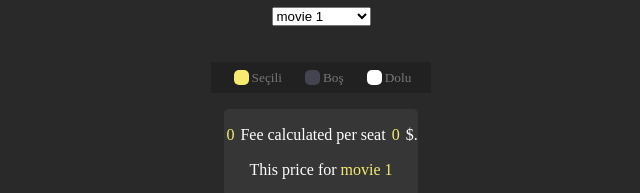
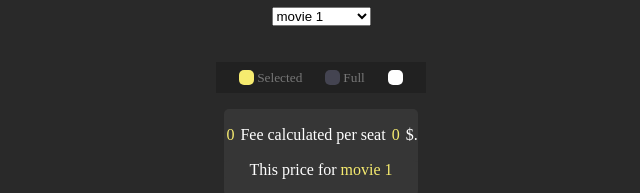
Before and after one commit to uneyss/Cinema-ticket-reservation, a plain HTML site: page index.html in a window 1280 px wide. Shown: the part 385-578 px from the top of the page, without its empty margins (319-959 px from the left). Drawn offline with Linux system fonts and the light colour scheme.

Commit message:
Update index.html

```diff
--- a/index.html
+++ b/index.html
@@ -43,7 +43,6 @@
             <div class="seat"></div>
         </div>
     </div>
-
     <div class="movie-list">
         <select id="movie">
             <option disabled>Select Movie</option>
@@ -52,32 +51,28 @@
             <option value="25">movie 3</option>
         </select>
     </div>
-
     <ul class="info">
         <li>
             <div class="seat selected"></div>
-            <small>Seçili</small>
+            <small>Selected</small>
         </li>
         <li>
             <div class="seat"></div>
-            <small>Boş</small>
+            <small>Full</small>
         </li>
         <li>
             <div class="seat reserved"></div>
-            <small>Dolu</small>
+            <small></small>
         </li>
     </ul>
-
     <div class="info-text">
         <p class="text">
             <span id="count">3</span> Fee calculated per seat <span id="amount">60</span> $.
         </p>
-
         <p class="info-text" style="text-align: center;">
             This price for <span id="movieText"></span>
         </p>
     </div>
     <script src="script.js"></script>
 </body>
-
 </html>
```
